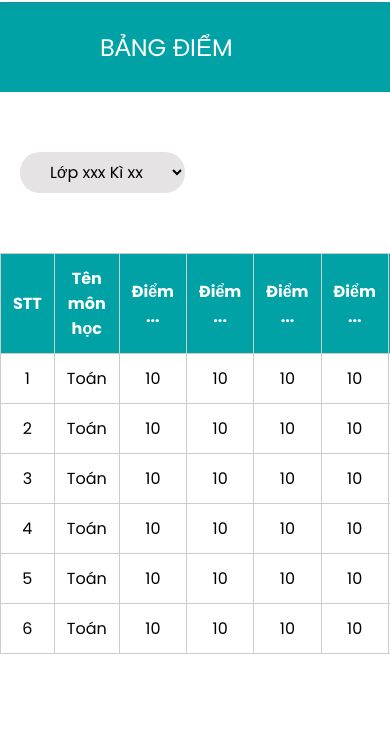
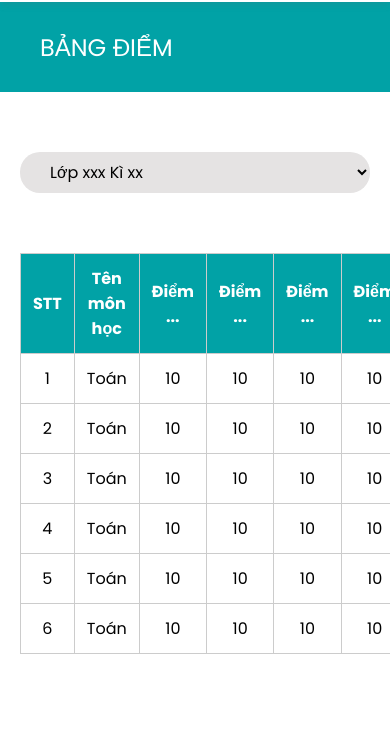
Before and after one commit to dungdungptit/LMS, a plain HTML site: page template/mark-statistics.html in a window 390 px wide. Shown: the part 98-844 px from the top of the page. Drawn offline with nearby package versions, Linux system fonts and the light colour scheme.

Commit message:
responsive

```diff
--- a/template/css/header.css
+++ b/template/css/header.css
@@ -129,6 +129,19 @@
     display: block;
   }
 
+  .select-semester{
+    width: 100% !important;
+    justify-content: flex-start !important;
+  }
+
+  .select-semester select{
+    width: 100% !important;
+  }
+
+  .select-semester form{
+    width: 50% !important;
+  }
+
   .header-nav{
     display: none;
     position: absolute;
@@ -181,6 +194,10 @@
     padding: 20px 40px !important;
   }
 
+  .table{
+    padding: 0 40px 100px 40px !important;
+  }
+
   .news{
     flex-direction: column;
     gap: 20px;
@@ -208,11 +225,23 @@
   }
 
   .heading{
-    padding: 0 40px;
+    padding: 0 40px !important;
   }
 
   .select-box{
     padding: 60px 40px !important;
+  }
+
+  .select-semester{
+    width: 100% !important;
+  }
+
+  .select-semester select{
+    width: 100% !important;
+  }
+
+  .select-semester form{
+    width: 100% !important;
   }
 
   .header-logo {
@@ -266,6 +295,10 @@
     padding: 20px !important;
   }
 
+  .table{
+    padding: 0 20px 100px 20px !important;
+  }
+
   .news .news-search{
     width: 100% !important;
   }
@@ -310,6 +343,11 @@
     width: 100% !important;
     flex-direction: column;
     align-items: flex-start !important;
+    margin-right: 0 !important;
+  }
+
+  .select-class:first-child form{
+    margin-top: 0 !important;
   }
 
   .select-class form{
--- a/template/css/mark-search.css
+++ b/template/css/mark-search.css
@@ -56,7 +56,7 @@ select option {
 .table {
   position: relative;
   width: 100%;
-  padding: 0 0px 100px;
+  padding: 0 100px 100px;
 
 }
 
--- a/template/css/mark-statistics.css
+++ b/template/css/mark-statistics.css
@@ -55,7 +55,8 @@ select option {
 .table {
   position: relative;
   width: 100%;
-  padding: 0 0px 100px;
+  padding: 0 100px 100px;
+
 
 }
 
--- a/template/css/time-table.css
+++ b/template/css/time-table.css
@@ -32,7 +32,7 @@ select option {
 .table {
   position: relative;
   width: 100%;
-  padding:0 0px 100px;
+  padding:0 100px 100px;
 
 }
 table {
```
